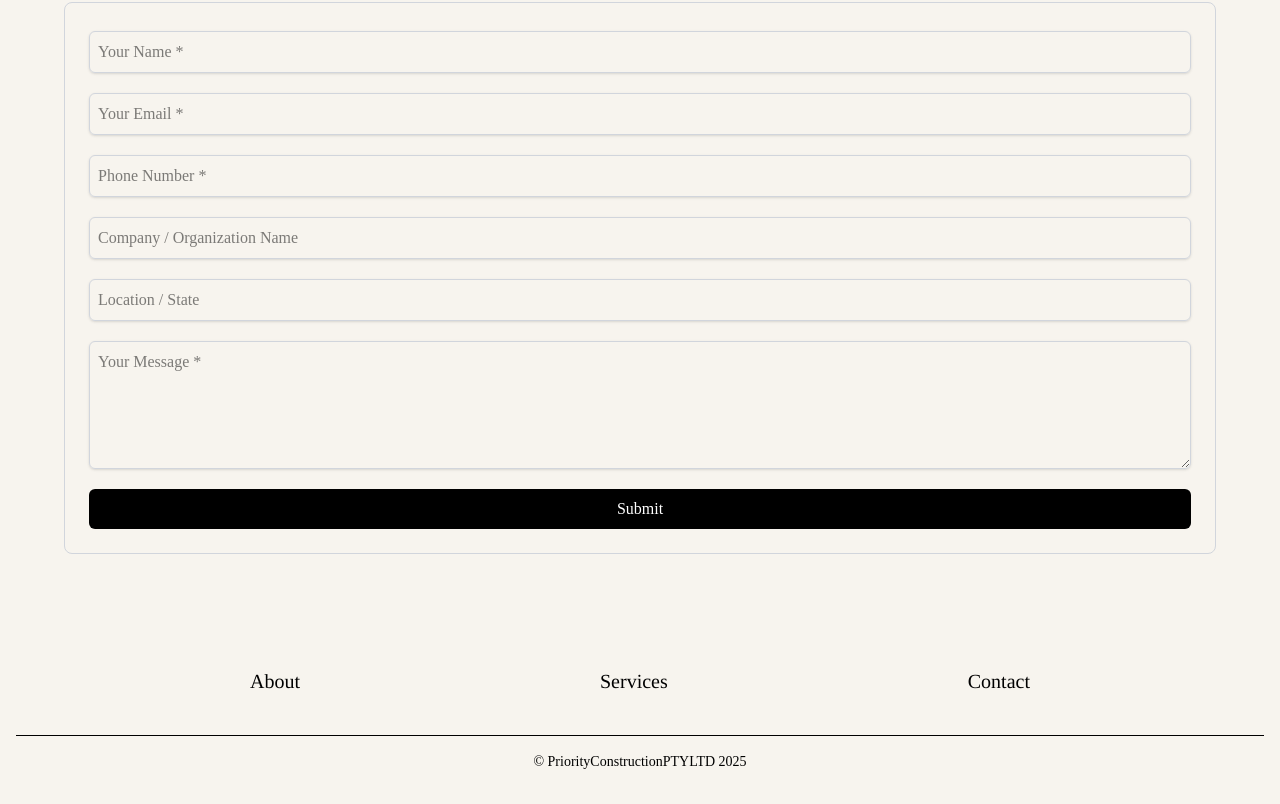
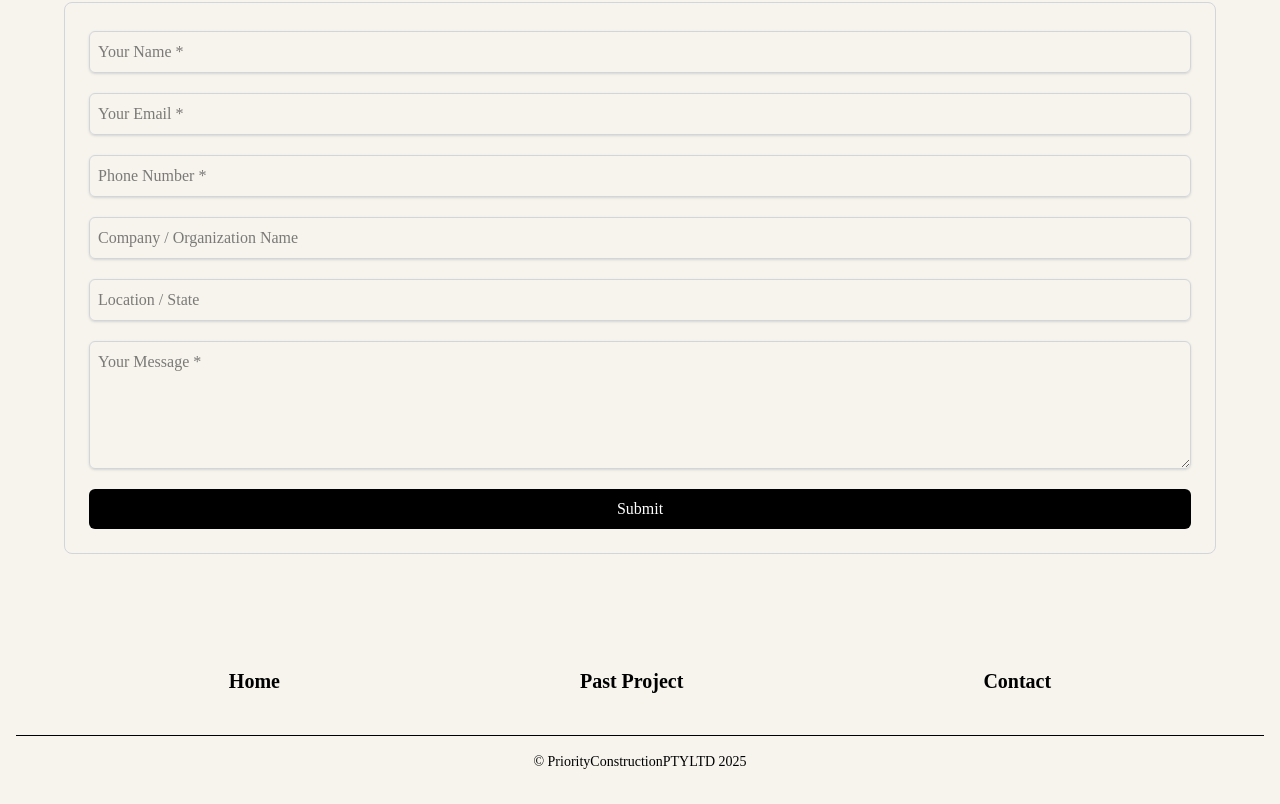
Before and after one commit to Jacky72/PriorityConstWeb, a Next.js app in the folder priority-const/: page /contact in a window 1280 px wide. Shown: the part 1041-1845 px from the top of the page. Built offline with nearby package versions, Linux system fonts and the light colour scheme.

Commit message:
Update footer.js

```diff
--- a/priority-const/src/app/components/footer/footer.js
+++ b/priority-const/src/app/components/footer/footer.js
@@ -1,12 +1,41 @@
-import NavLink from "../navbar/NavLink";
+import Link from "next/link";
+
+const navLinks = [
+    {
+        title: "Home",
+        path: "/",
+        children: [
+            { title: "About Us", path: "/#about" },
+            { title: "Our History", path: "/#history" },
+        ],
+    },
+    {
+        title: "Past Project",
+        path: "/project",
+    },
+    {
+        title: "Contact",
+        path: "/contact",
+        children: [
+            { title: "Contact Info", path: "/contact#contact-info" },
+            { title: "Contact Form", path: "/contact#contact-form" },
+        ],
+    },
+]
 
 const Footer = () => (
   <footer className="bg-gradient-to-r bg-[#f7f4ee] text-black py-8 px-4">
     <div className="max-w-7xl mx-auto flex flex-col items-center">
-      <nav className="flex md:space-x-75 space-x-8 mb-6">
-        <NavLink href="/about" title="About" />
-        <NavLink href="/services" title="Services" />
-        <NavLink href="/contact" title="Contact" />
+      <nav className="flex mb-6">
+            <ul className="flex p-4 md:p-0 md:flex-row text-xl font-bold md:space-x-75 space-x-18">
+                {navLinks.map((link) => (
+                    <li key={link.title} className="relative group">
+                        <Link href={link.path} className="underline-offset-4 hover:underline">
+                            {link.title}
+                        </Link>
+                    </li>
+                ))}
+            </ul>
       </nav>
       <div className="border-t border-black w-full mt-4 pt-4 text-center text-sm">
         &copy; PriorityConstructionPTYLTD {new Date().getFullYear()}
```
